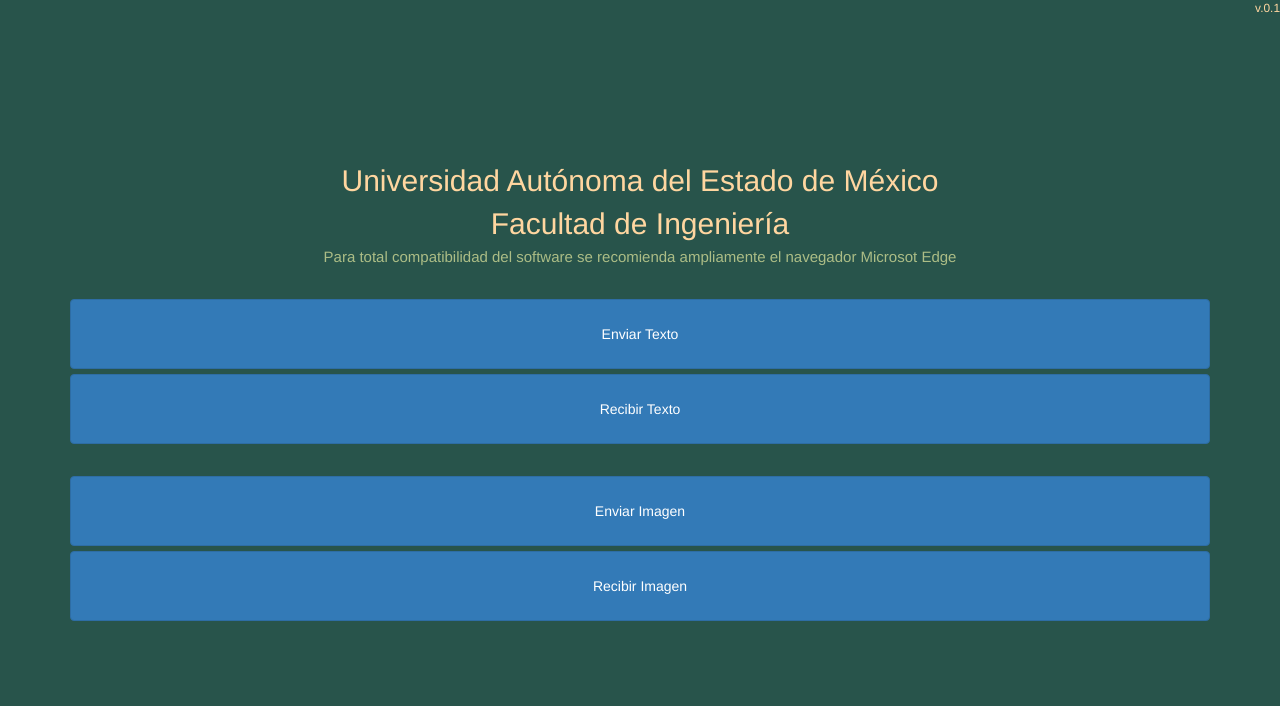
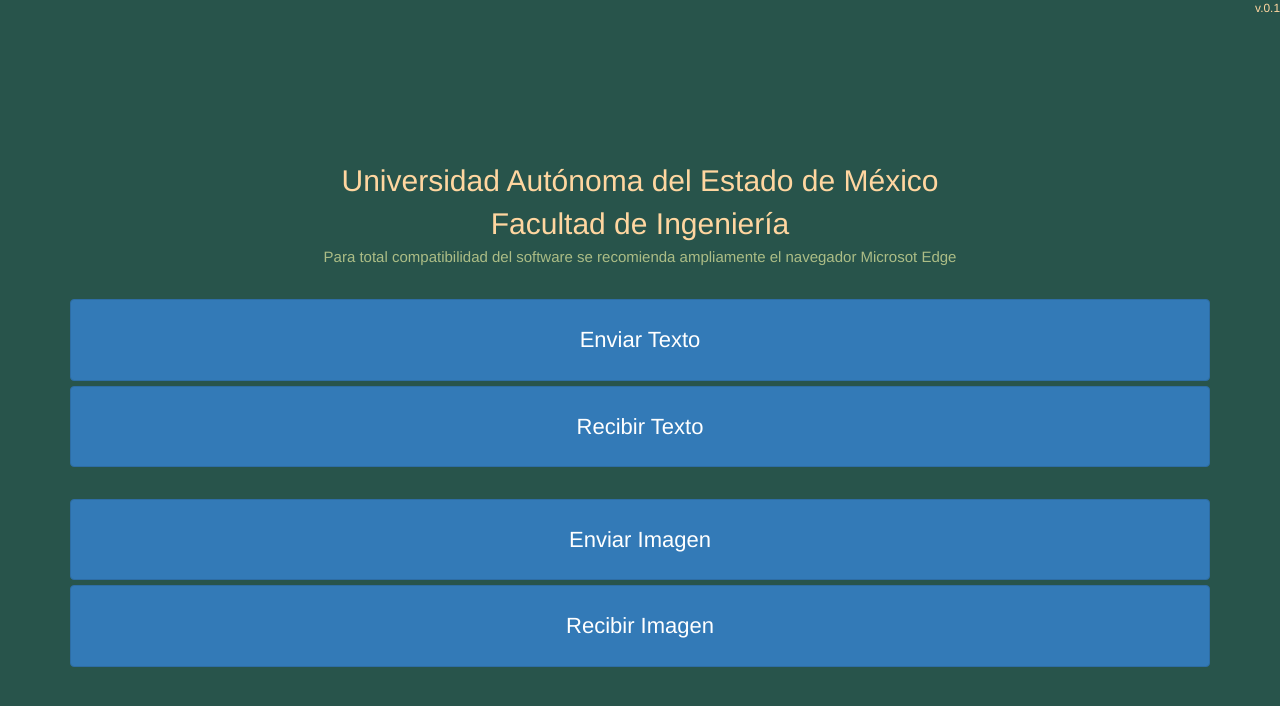
Before and after one commit to faridesquivel/miprimerproy, a website: page home.html in a window 1280 px wide. Drawn offline with nearby package versions, Linux system fonts and the light colour scheme.

Commit message:
ejora css

```diff
--- a/public/stylesheets/main.css
+++ b/public/stylesheets/main.css
@@ -14,6 +14,7 @@
 .a1 {
     margin-top: 4vh;
     padding: 3vh;
+    font-size: 22px;
 }
 
 .fac {
```
Also changed, not shown: receiveImage.html (+1 -0 lines), receivetext.html (+1 -0 lines), sendImage.html (+1 -0 lines), sendtext.html (+1 -0 lines).
